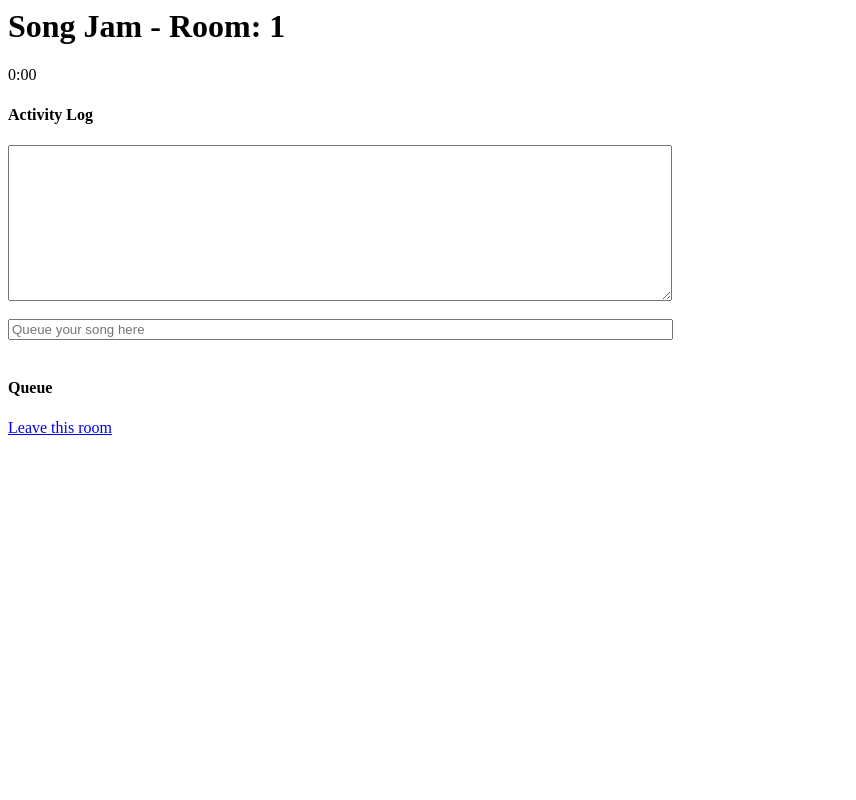
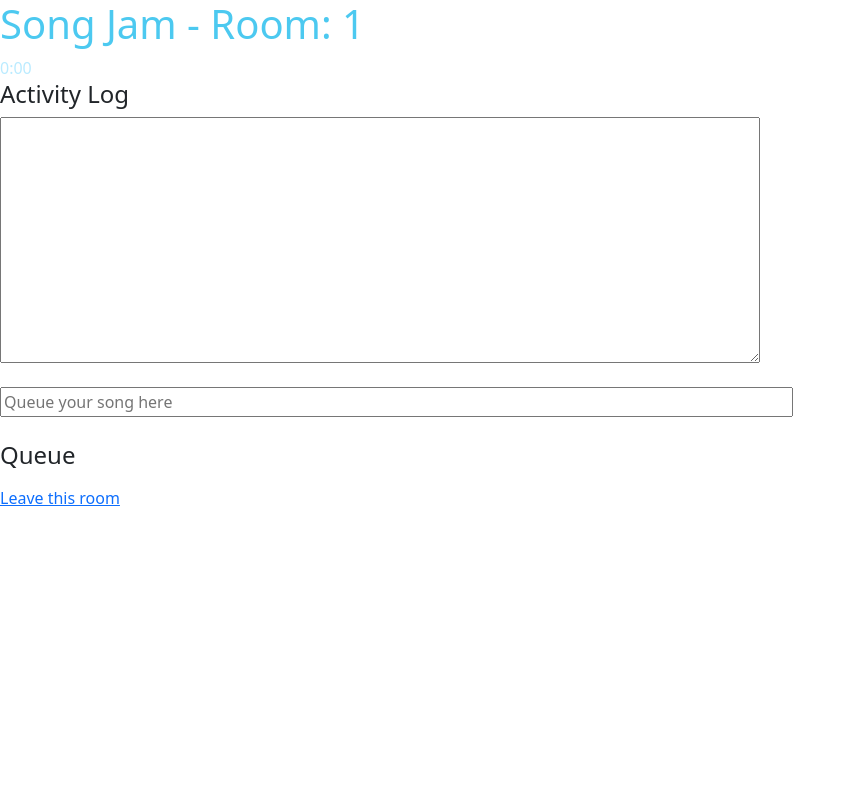
Before and after one commit to vivren/SongJam, a Flask app: page /listen in a window 1280 px wide. Shown: the whole page, without its empty margins (0-856 px from the left). Run offline with Flask 2, Linux system fonts and the light colour scheme; the visitor is signed in with stand-in values (Sample User, id 1); some libraries are stand-ins or nearby versions.

Commit message:
added external stylesheet

```diff
--- a/templates/room.html
+++ b/templates/room.html
@@ -1,6 +1,10 @@
 <html>
     <head>
         <title>SongJam - Room {{ room }}</title>
+        <link rel="stylesheet" href="styles.css">
+        <link href="https://cdn.jsdelivr.net/npm/bootstrap@5.2.0-beta1/dist/css/bootstrap.min.css" rel="stylesheet" integrity="sha384-0evHe/X+R7YkIZDRvuzKMRqM+OrBnVFBL6DOitfPri4tjfHxaWutUpFmBp4vmVor" crossorigin="anonymous">
+        <script src="https://cdn.jsdelivr.net/npm/bootstrap@5.2.0-beta1/dist/js/bootstrap.bundle.min.js" integrity="sha384-pprn3073KE6tl6bjs2QrFaJGz5/SUsLqktiwsUTF55Jfv3qYSDhgCecCxMW52nD2" crossorigin="anonymous"></script>
+        <script src="https://cdn.jsdelivr.net/npm/@popperjs/core@2.11.5/dist/umd/popper.min.js" integrity="sha384-Xe+8cL9oJa6tN/veChSP7q+mnSPaj5Bcu9mPX5F5xIGE0DVittaqT5lorf0EI7Vk" crossorigin="anonymous"></script>
         <script type="text/javascript" src="//code.jquery.com/jquery-1.4.2.min.js"></script>
         <script type="text/javascript" src="//cdn.socket.io/4.4.1/socket.io.min.js"></script>
         <script type="text/javascript" src="https://apis.google.com/js/api.js"></script>
--- /dev/null
+++ b/templates/styles.css
@@ -0,0 +1,9 @@
+body {
+  background-color: #3A0CA3;
+}
+h1 {
+  color: #4CC9F0;
+}
+div {
+  color: #baebff;
+}
```
